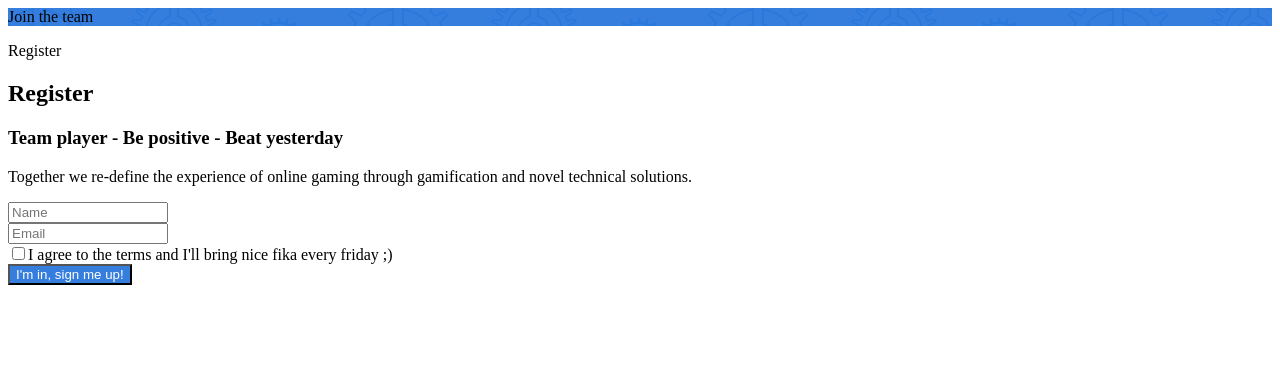
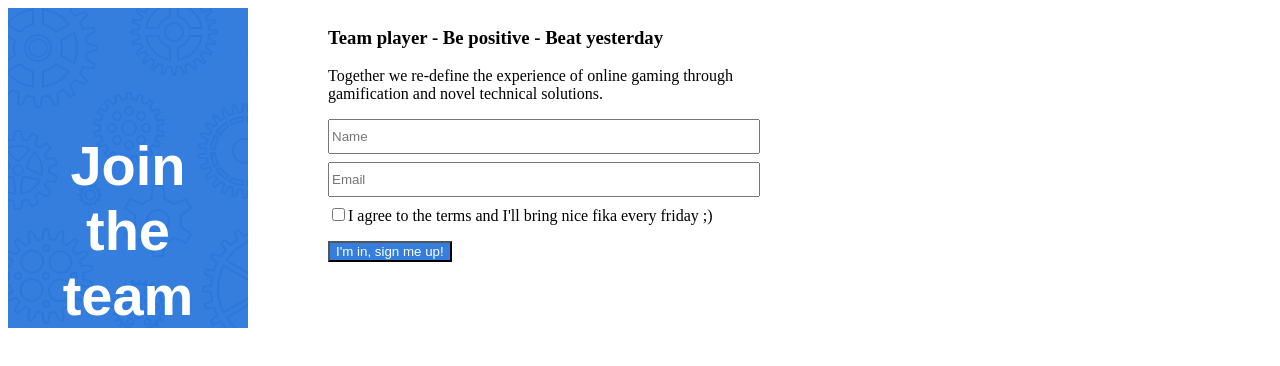
Before and after one commit to vendelaswenson/join-the-team, a React (Create React App) app: page / in a window 1280 px wide. Shown: the top 366 px of the page. Built offline with nearby package versions, Linux system fonts and the light colour scheme; no server answers.

Commit message:
feat: Add styling

```diff
--- a/src/components/signForm.js
+++ b/src/components/signForm.js
@@ -13,15 +13,22 @@ const SignForm = ({ onFormSubmit }) => {
   return (
     <FormProvider {...methods}>
       <form onSubmit={handleSubmit(handleLocalSubmit)}>
-        <h2 className="navy f3 mt0 mb5">Register</h2>
         <h3 className="navy f4">Team player - Be positive - Beat yesterday</h3>
         <p className="measure black-60 lh-copy f6">
           Together we re-define the experience of online gaming through
           gamification and novel technical solutions.
         </p>
         <div className="input--container">
-          <input {...register('firstName')} placeholder="Name" />
-          <input {...register('email')} placeholder="Email" />
+          <input
+            className="input--field"
+            {...register('firstName')}
+            placeholder="Name"
+          />
+          <input
+            className="input--field"
+            {...register('email')}
+            placeholder="Email"
+          />
         </div>
         <div className="mv3">
           <input type="checkbox" id="terms" name="terms" />
--- a/src/components/signMeUp.js
+++ b/src/components/signMeUp.js
@@ -16,12 +16,14 @@ const SignMeUp = () => {
 
   return (
     <div className="flex vh-100 items-center">
-      <div className="bg-cogs">
+      <div className="site--container">
+        <div className="line--container--span bg-cogs">
           <span>Join</span> <span>the</span> <span>team</span>
         </div>
+        <div className="line--container">
           <div className="white pv4 ph5 h-100">
             {confirmation ? (
-          <p>Register</p>
+              <></>
             ) : (
               <>
                 <p>Thank you for joining the team!</p>
@@ -31,6 +33,8 @@ const SignMeUp = () => {
             <SignForm onFormSubmit={handleFormSubmit} />
           </div>
         </div>
+      </div>
+    </div>
   )
 }
 
```
Also changed, not shown: src/styles/styles.css. Lines whose indentation alone changed are shown as unchanged.
